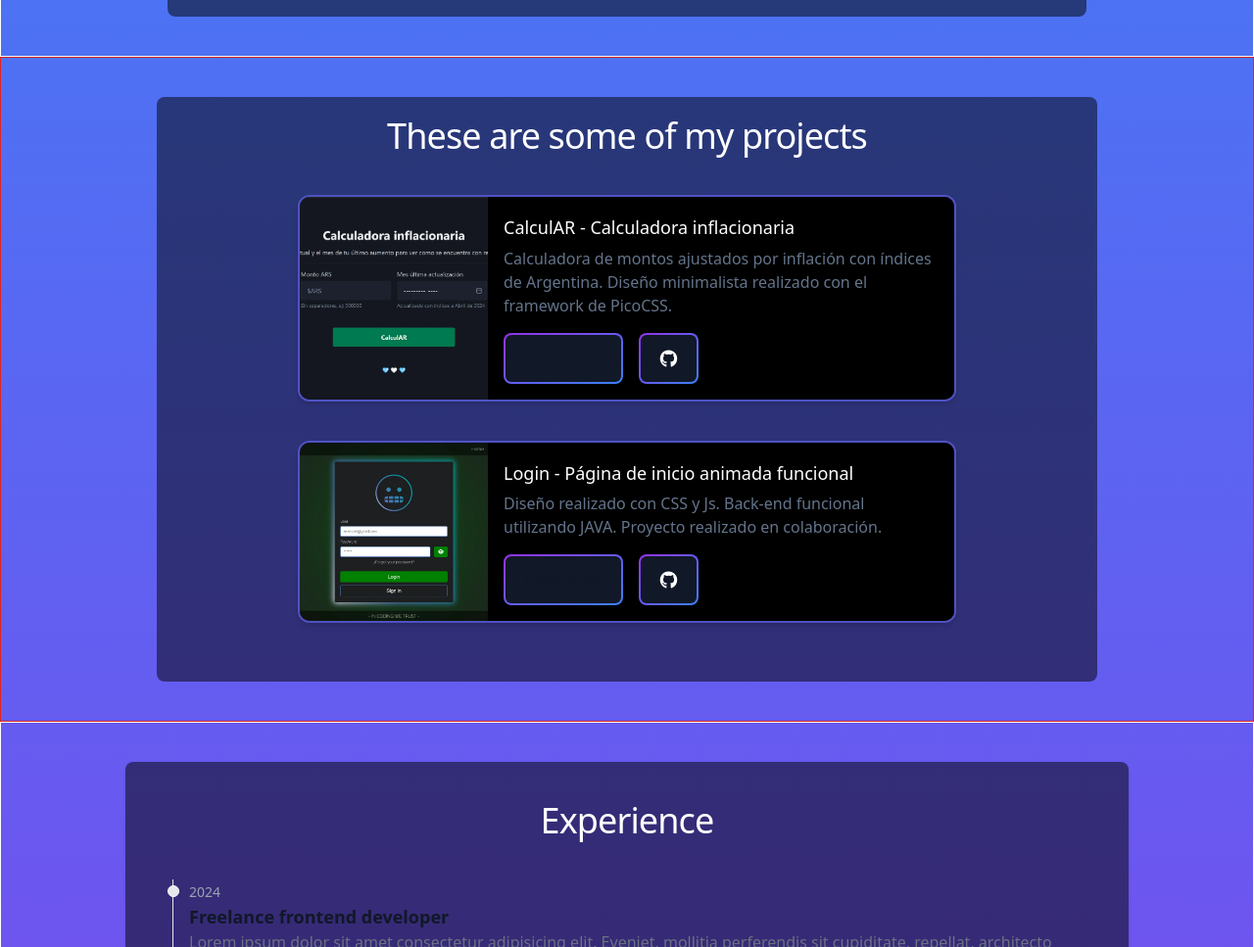
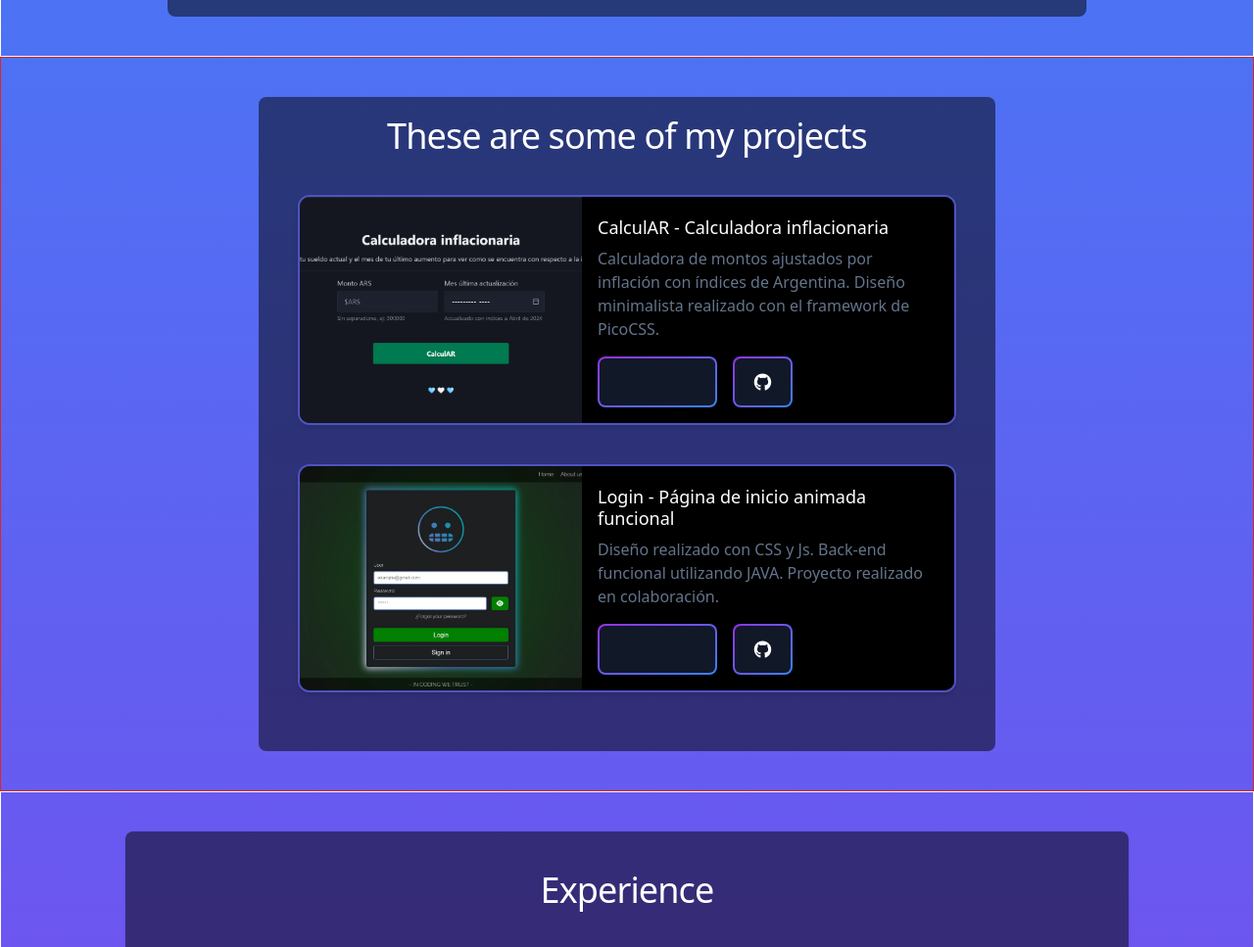
Before and after one commit to MaxiCastaneda/flowbite-tw-project, a plain HTML site: page index.html in a window 1280 px wide. Shown: the part 510-1477 px from the top of the page at 98% size. Drawn offline with nearby package versions, Linux system fonts and the light colour scheme.

Commit message:
project new design

```diff
--- a/index.html
+++ b/index.html
@@ -117,14 +117,14 @@
 
 
     <!-- Projects  -->
-<section class="flex justify-center border border-red-600">
-    <div class="w-fit p-5 bg-black/50 rounded-lg m-10 px-10 md:px-36">
+<section id="projects" class="flex justify-center border border-red-600">
+    <div class="w-fit p-5 bg-black/50 rounded-lg m-10 px-10 ">
         <h1 class="text-3xl md:text-4xl tracking-tight text-white text-center mb-10">These are some of my projects</h1>
         <!-- tarjeta 1 -->
         <div class="max-w-md mx-auto bg-black/50 rounded-xl shadow-md overflow-hidden md:max-w-2xl border-2 border-indigo-500/75 m-10">
             <div class="md:flex">
                 <div class="md:shrink-0">
-                    <img class="h-48 w-full object-cover md:h-full md:w-48" src="/img/calcular.webp" alt="Modern building architecture">
+                    <img class="h-52 w-full object-cover md:h-full md:w-72" src="img/calcular.webp" alt="Modern building architecture">
                 </div>
                 <div class="p-4 bg-black">
                     <a class="block mt-1 text-lg leading-tight font-medium text-white text-center md:text-left">CalculAR - Calculadora inflacionaria</a>
@@ -146,7 +146,7 @@
         <div class="max-w-md mx-auto bg-black/50 rounded-xl shadow-md overflow-hidden md:max-w-2xl border-2 border-indigo-500/75 m-10">
             <div class="md:flex">
                 <div class="md:shrink-0">
-                    <img class="h-48 w-full object-cover md:h-full md:w-48" src="/img/login.webp" alt="Modern building architecture">
+                    <img class="h-52 w-full object-cover md:h-full md:w-72" src="img/login.webp" alt="Modern building architecture">
                 </div>
                 <div class="p-4 bg-black">
                     <a class="block mt-1 text-lg leading-tight font-medium text-white text-center md:text-left">Login - Página de inicio animada funcional</a>
```
